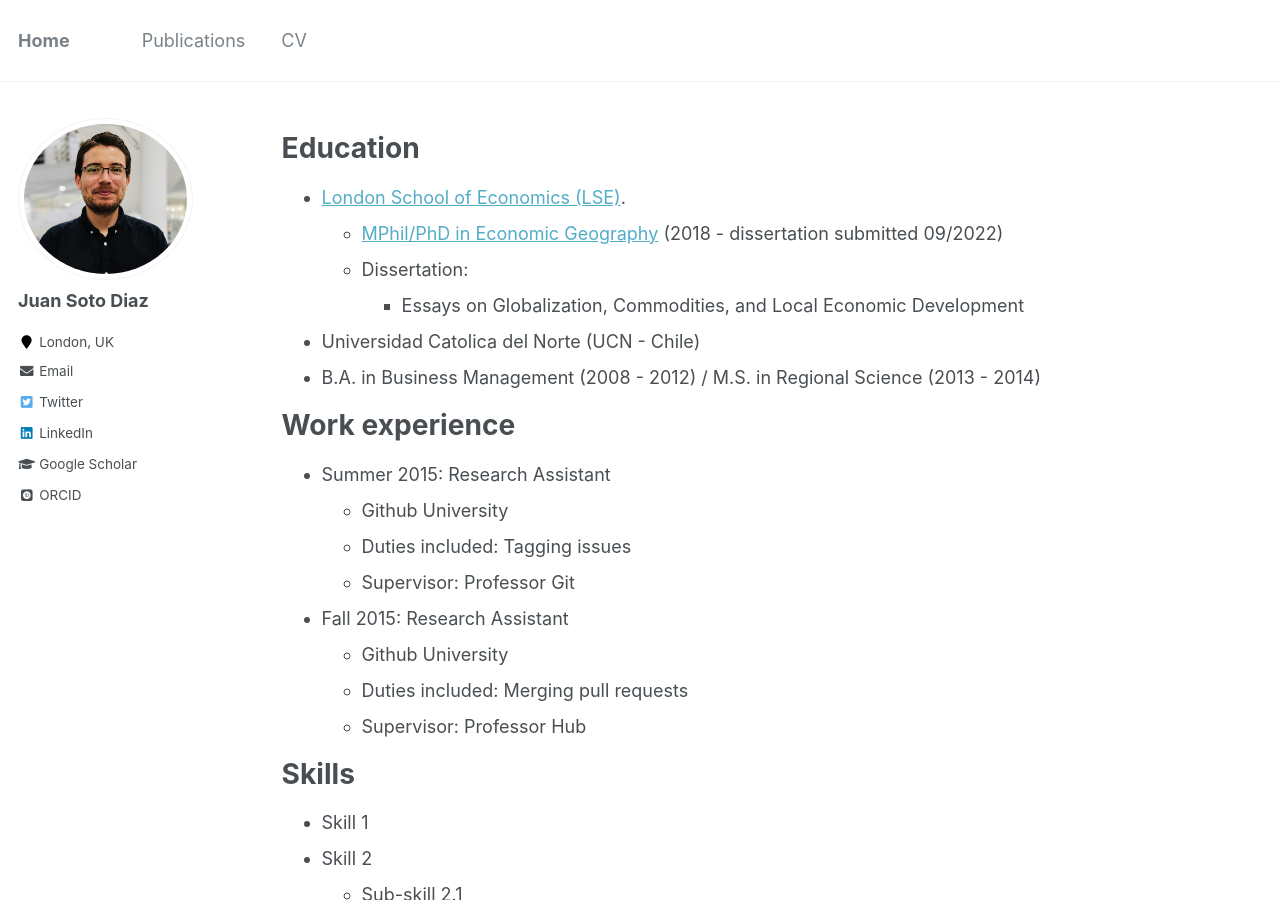
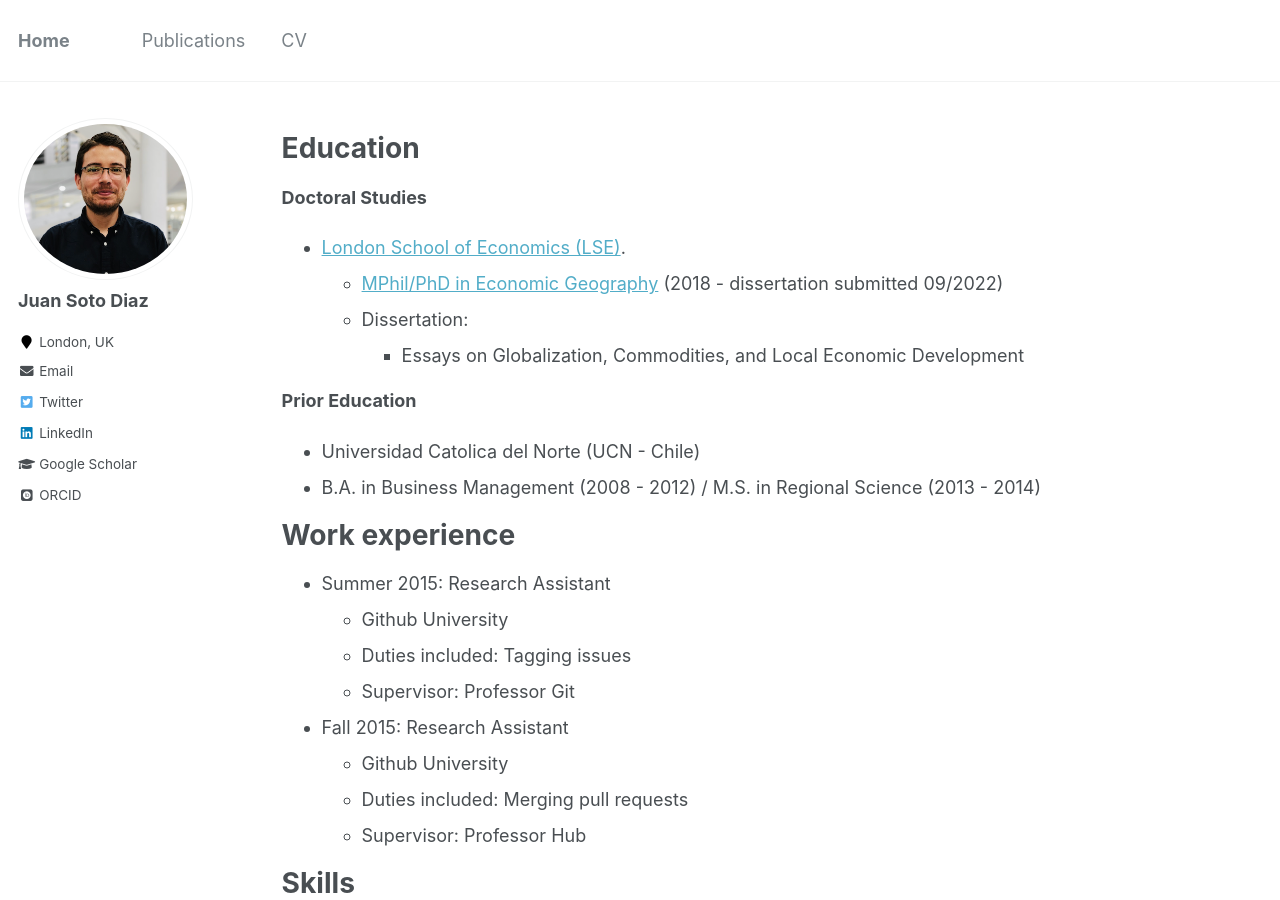
Before and after one commit to pedrofierroz87/pedrofierroz87.github.io, a Jekyll site: the page built from _pages/cv.md, in a window 1280 px wide and 900 px high. Built offline with Jekyll 4.4.1, drawn with Linux system fonts in a browser that asks for light colours; some web fonts are replaced.

Commit message:
Update cv.md

```diff
--- a/_pages/cv.md
+++ b/_pages/cv.md
@@ -12,10 +12,14 @@ redirect_from:
 Education
 ======
 
+**Doctoral Studies**
+
 * [London School of Economics (LSE)](https://www.lse.ac.uk).
   * [MPhil/PhD in Economic Geography](https://www.lse.ac.uk/study-at-lse/Graduate/degree-programmes-2023/MPhilPhD-Economic-Geography) (2018 - dissertation submitted 09/2022)
   * Dissertation:
     * Essays on Globalization, Commodities, and Local Economic Development
+
+**Prior Education**
 
 *  Universidad Catolica del Norte (UCN - Chile)
   *  B.A. in Business Management (2008 - 2012) / M.S. in Regional Science (2013 - 2014)
```
